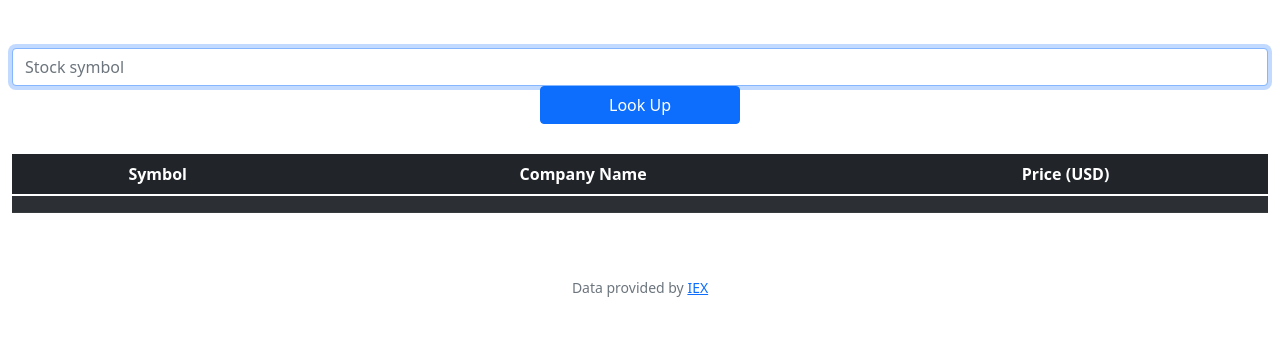
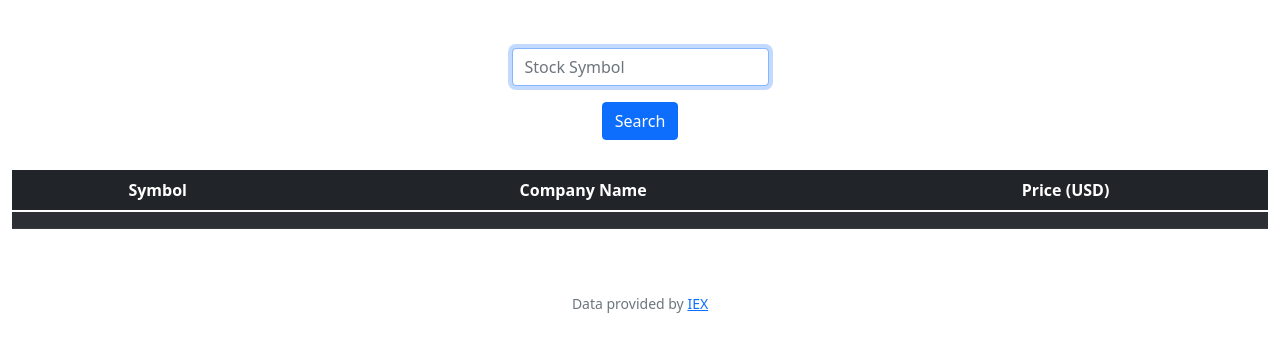
Before and after one commit to lu-carvalho/91640075, a Flask app: page /quote/quoted in a window 1280 px wide. Shown: the part 76-428 px from the top of the page. Run offline with Flask 2, Linux system fonts and the light colour scheme; lists and menus that the app fills with data are empty; some libraries are stand-ins or nearby versions.

Commit message:
Wed, Mar 9, 2022, 2:23 PM +00:00

```diff
--- a/finance/templates/quoted.html
+++ b/finance/templates/quoted.html
@@ -6,10 +6,10 @@
 
 {% block main %}
     <form action="/quote" method="post">
-        <div class="form-group">
-            <input autofocus class="form-control" name="symbol" placeholder="Stock symbol" type="text">
+        <div class="mb-3">
+            <input autocomplete="off" autofocus class="form-control mx-auto w-auto" id="symbol" name="symbol" placeholder="Stock Symbol" type="text">
         </div>
-        <button style='width: 200px' class="btn btn-primary" type="submit">Look Up</button>
+        <button class="btn btn-primary" type="submit">Search</button>
     </form>
 
     <table style='margin-top: 30px' class="table table-striped table-dark">
```
